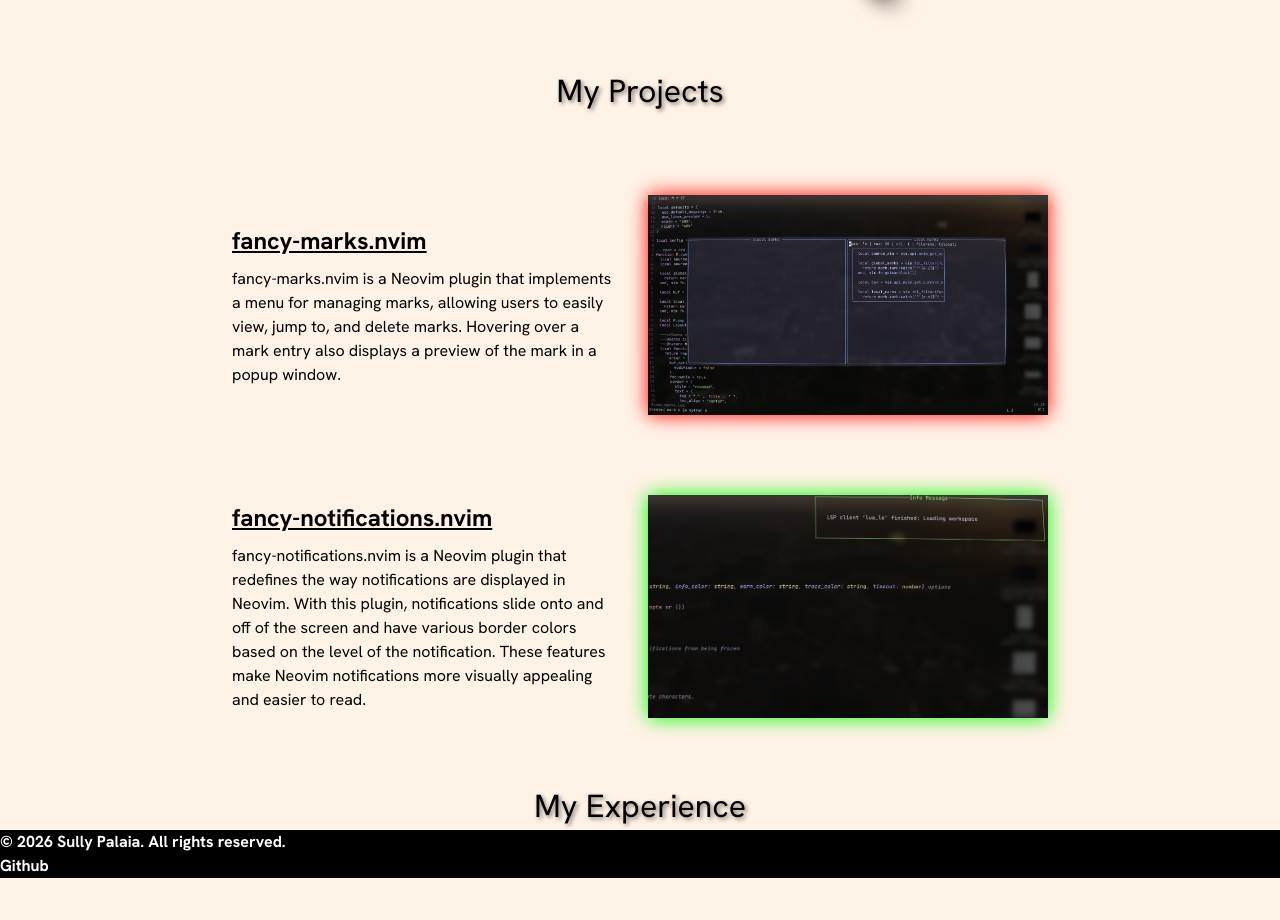
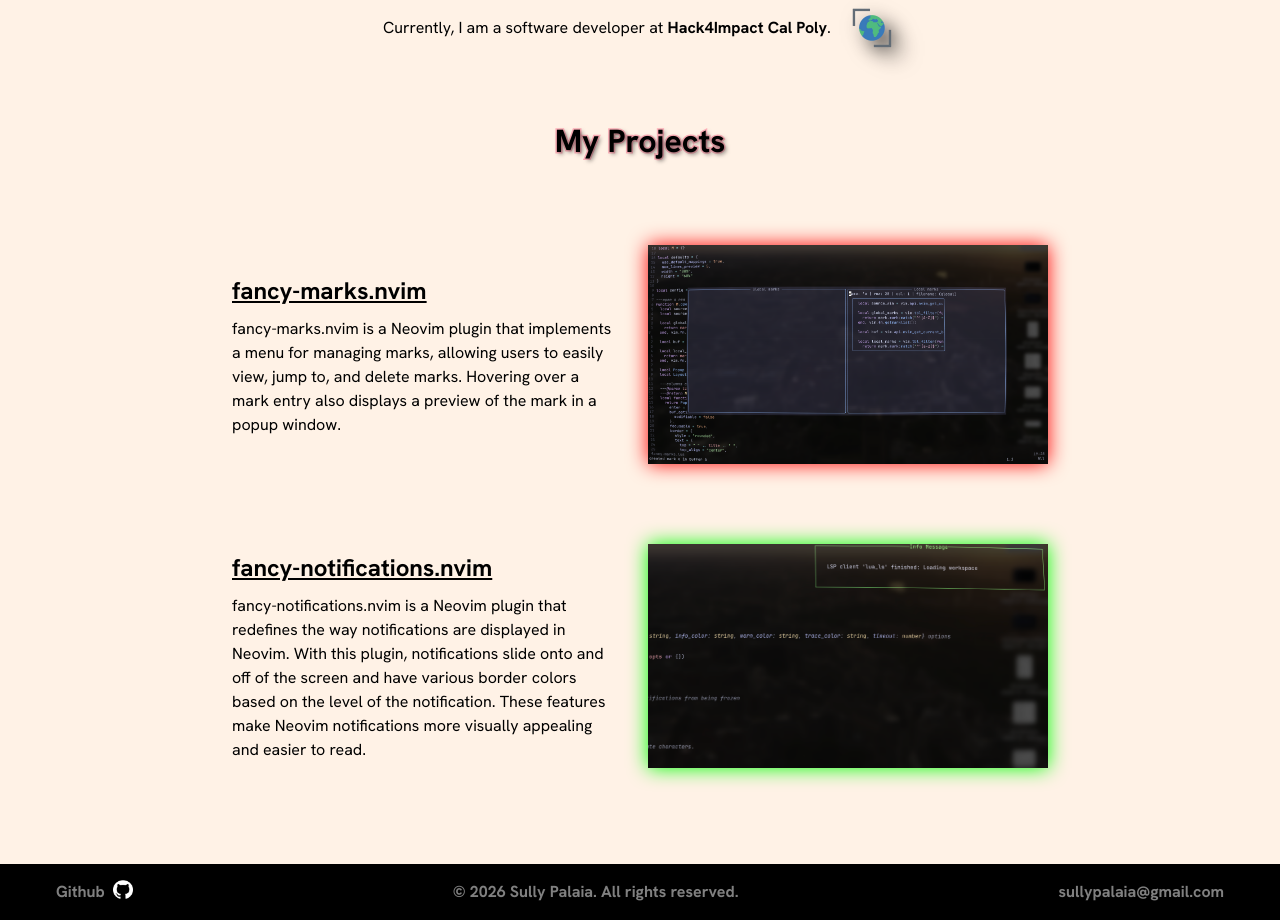
Before and after one commit to sullypalaia/sullypalaia.dev, a Next.js app: page / in a window 1280 px wide. Shown: the part 439-1359 px from the top of the page. Before the commit the page ends 1317 px from the top, so only its background shows below. Built offline with nearby package versions, Linux system fonts and the light colour scheme.

Commit message:
update footer and add placeholder pages for blog, contact, resume

```diff
--- a/src/app/blog/page.tsx
+++ b/src/app/blog/page.tsx
@@ -1,26 +1,7 @@
-import { Suspense } from "react"
-import Image from "next/image"
-
 export default function Blog() {
-  timeout(1000);
-
-  return <>
-    <h1>My Blog</h1>
-    <Suspense fallback={<LoadingText />}>
-      <BlogContents />
-    </Suspense>
-  </>
+  return (
+    <>
+      <p style={{ textAlign: "center", margin: "5rem" }}>under construction...</p>
+    </>
+  )
 }
-
-function timeout(ms: number) {
-  return new Promise(resolve => setTimeout(resolve, ms));
-}
-
-async function BlogContents() {
-  await timeout(1000);
-  return <Image src="/funny-cat.png" width={500} height={300} alt="funny patrick image" />
-}
-
-function LoadingText() {
-  return <p>Loading...</p>
-}
--- /dev/null
+++ b/src/app/contact/page.tsx
@@ -0,0 +1,7 @@
+export default function Contact() {
+  return (
+    <>
+      <p style={{ textAlign: "center", margin: "5rem" }}>under construction...</p>
+    </>
+  )
+}
--- a/src/app/page.tsx
+++ b/src/app/page.tsx
@@ -1,4 +1,4 @@
-import styles from "@/src/styles/page.module.css"
+import styles from "@/src/styles/page.module.css";
 import Image from "next/image";
 import Link from "next/link";
 
@@ -62,10 +62,6 @@ export default function Home() {
           </section>
         </div>
       </div>
-
-      <div className={styles.experience}>
-        <h2 className={styles.experience_header}>My Experience</h2>
-      </div>
     </>
   );
 }
--- /dev/null
+++ b/src/app/resume/page.tsx
@@ -0,0 +1,7 @@
+export default function Resume() {
+  return (
+    <>
+      <p style={{ textAlign: "center", margin: "5rem" }}>under construction...</p>
+    </>
+  )
+}
--- a/src/components/Footer.tsx
+++ b/src/components/Footer.tsx
@@ -6,12 +6,15 @@ export default function Footer() {
   return (
     <>
       <footer className={styles.footer}>
-        <p className={styles.footer_text}>© 2026 Sully Palaia. All rights reserved.</p>
-        <div className={styles.socials_container}>
-          <section className={styles.socials}>
+        <div className={styles.footer_content}>
+          <div className={styles.github} >
             <Link href="https://github.com/sullypalaia" target="_blank">Github</Link>
-            <Image src="/github-icon.png" alt="Github Icon" width={20} height={20} />
-          </section>
+            <Link href="https://github.com/sullypalaia" target="_blank"><Image src="/github-icon.png" alt="Github Icon" width={20} height={20} className={styles.github_icon} /></Link>
+          </div>
+          <p className={styles.footer_text}>© 2026 Sully Palaia. All rights reserved.</p>
+          <div className={styles.email}>
+            <p>sullypalaia@gmail.com</p>
+          </div>
         </div>
       </footer>
     </>
--- a/src/styles/footer.module.css
+++ b/src/styles/footer.module.css
@@ -1,15 +1,27 @@
 .footer {
   background-color: black;
+  display: flex;
+  flex-direction: row;
+  justify-content: center;
+  align-items: center;
+  color: gray;
+  font-weight: bold;
 }
 
-.footer_text {
-  font-weight: bold;
-  color: white;
+.footer_content {
+  display: flex;
+  flex-direction: row;
+  gap: 20rem;
+  padding: 1rem;
 }
 
-.socials {
+.github {
   display: flex;
   flex-direction: row;
-  color: white;
-  font-weight: bold;
+  gap: 0.5rem;
 }
+
+.github_icon {
+  filter: invert(1);
+  height: 80%;
+}
--- a/src/styles/globals.css
+++ b/src/styles/globals.css
@@ -22,4 +22,12 @@
 
 body {
   background-color: #fff2e6;
+  min-height: 100dvh;
+  margin: 0;
+  display: flex;
+  flex-direction: column;
 }
+
+footer {
+  margin-top: auto;
+}
--- a/src/styles/navbar.module.css
+++ b/src/styles/navbar.module.css
@@ -37,6 +37,6 @@
 
 /*links being hovered over*/
 .navbar a:hover {
-  color: red;
+  color: #ff7875;
   transform: scale(1.1);
 }
--- a/src/styles/page.module.css
+++ b/src/styles/page.module.css
@@ -3,8 +3,11 @@
   justify-content: center;
   align-items: center;
   margin-top: 5%;
-  font-size: 2rem;
+  font-size: 3rem;
   text-shadow: 2px 2px 4px rgba(0, 0, 0, 0.5);
+  font-weight: bold;
+  -webkit-text-stroke: 5px #ffb0b9;
+  paint-order: stroke fill;
 }
 
 .intro {
@@ -14,7 +17,6 @@
   align-items: center;
   gap: 2.5rem;
   font-size: 1.5rem;
-  flex-wrap: ;
 }
 
 .personal_intro,
@@ -49,6 +51,9 @@
   margin-top: 5%;
   font-size: 2rem;
   text-shadow: 2px 2px 4px rgba(0, 0, 0, 0.5);
+  -webkit-text-stroke: 3px #ffb0b9;
+  paint-order: stroke fill;
+  font-weight: bold;
 }
 
 .projects {
@@ -56,6 +61,7 @@
   flex-direction: column;
   align-items: center;
   gap: 5rem;
+  margin-bottom: 3rem;
 }
 
 .project1,
```
